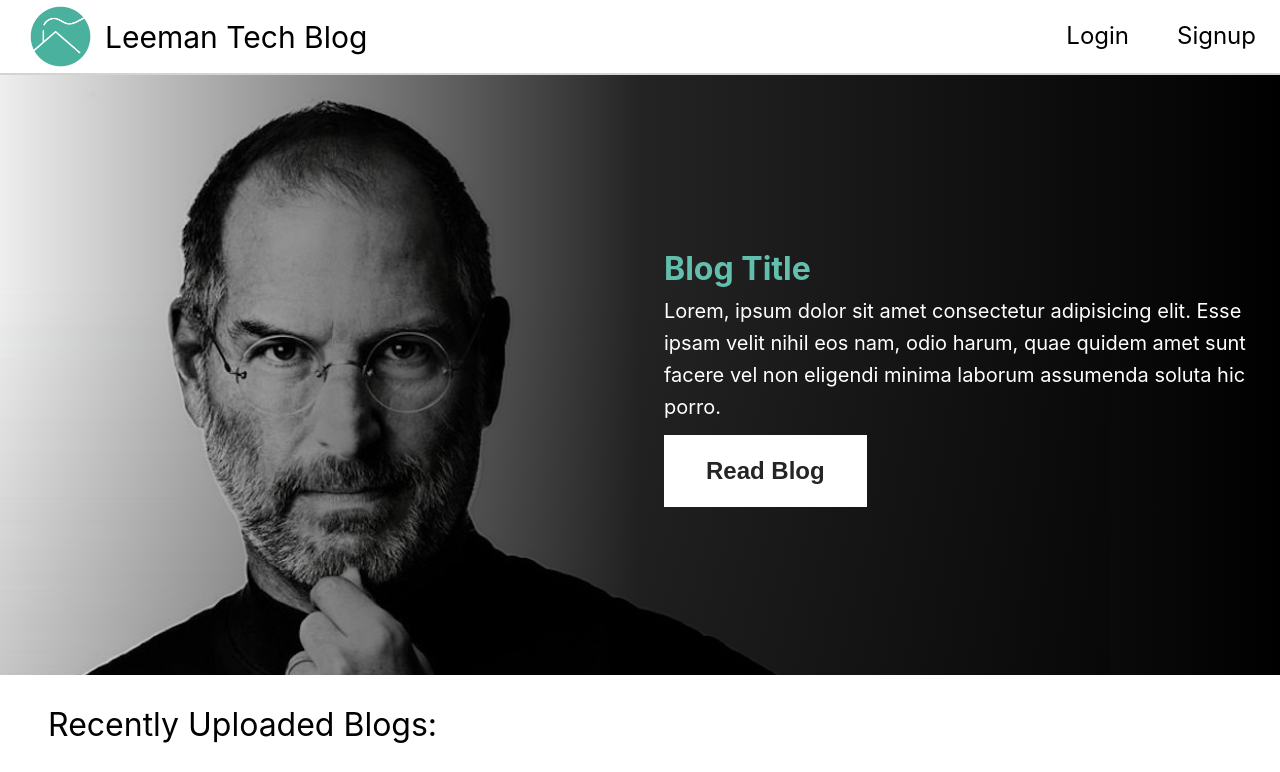
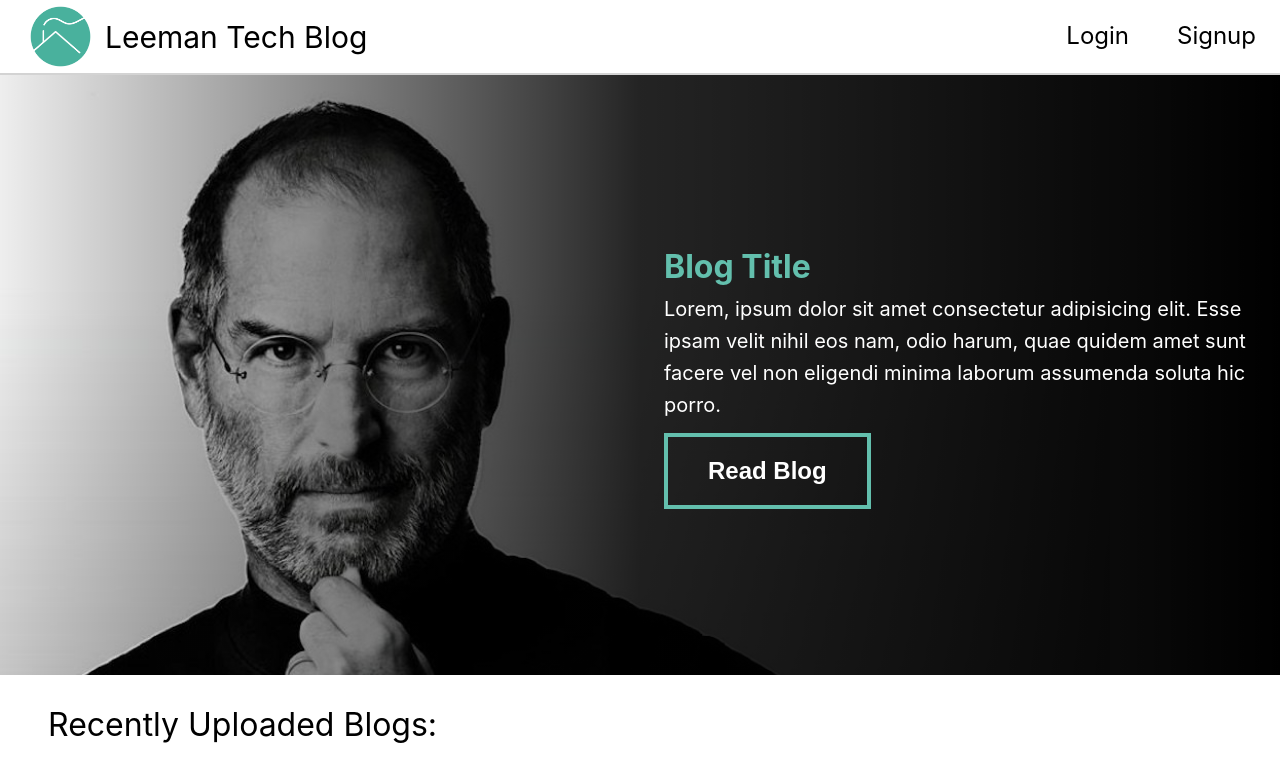
Before and after one commit to Danvictorgithub/Blog-Application, a Vue app: page / in a window 1280 px wide. Shown: the top 772 px of the page. Built offline with nearby package versions, Linux system fonts and the light colour scheme.

Commit message:
Minor UI Changes

```diff
--- a/src/assets/base.css
+++ b/src/assets/base.css
@@ -1,5 +1,6 @@
 :root {
   --matte-black:#252525;
+  --main-color:hsl(168, 42%, 57%);
 }
 *,
 *::before,
--- a/src/components/Home.vue
+++ b/src/components/Home.vue
@@ -64,19 +64,35 @@
 	.blogHeroInfo article h2{
 		font-size:2rem;
 		font-weight:bold;
-		color: hsl(168, 42%, 57%);
+		color: var(--main-color);
 	}
 	.blogHeroInfo article p {
 		font-size:1.25rem;
 		margin-bottom:12px;
 	}
 	.blogHeroInfo article button {
-		background-color:white;
-		border:2px solid transparent;
+/*		background-color:white;*/
+/*		color:var(--matte-black);*/
+/*		border:4px solid transparent;*/
 		font-size:1.5rem;
 		padding:20px 40px;
 		font-weight: bold;
+		background-color: transparent;
+		color: white;
+		border:4px solid var(--main-color);
+	}
+	.blogHeroInfo article button:hover {
+		background-color: var(--main-color);
+		color:white;
+	}
+	.blogHeroInfo article button:active {
+		/*background-color: transparent;
+		color: white;
+		border:4px solid var(--main-color);*/
+
+		background-color:white;
 		color:var(--matte-black);
+		border:4px solid transparent;
 	}
 	main {
 		padding: 24px 48px;
```
